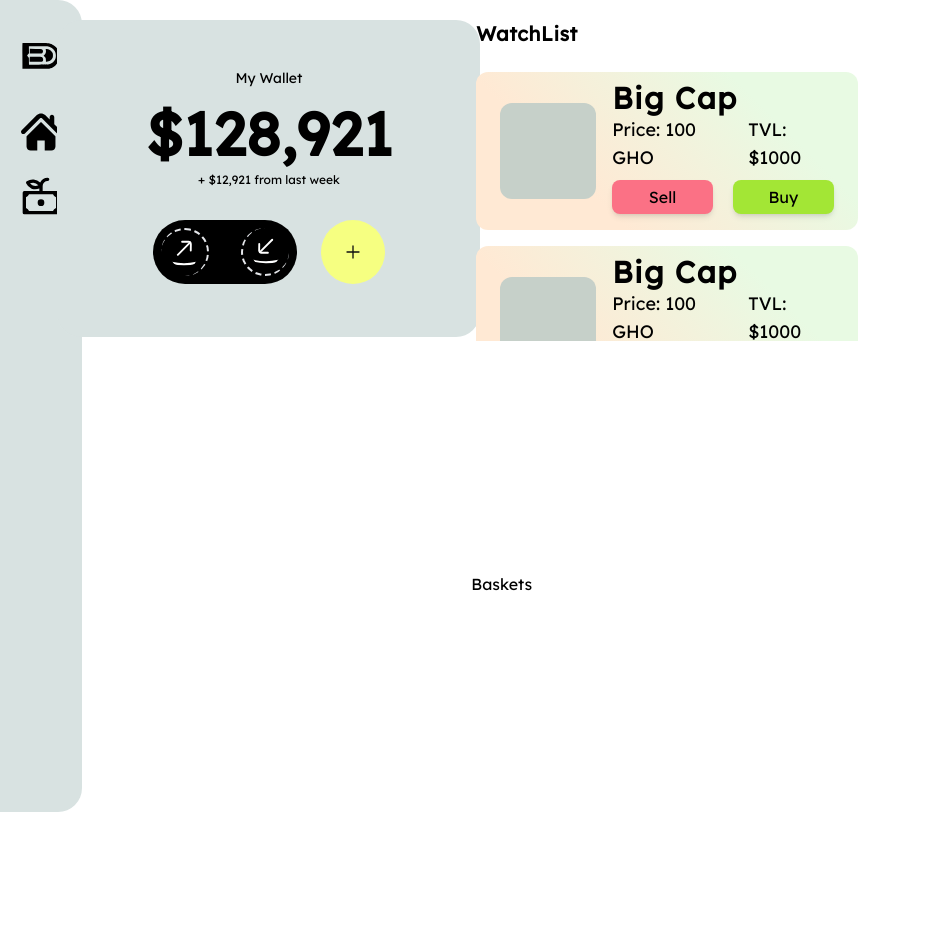
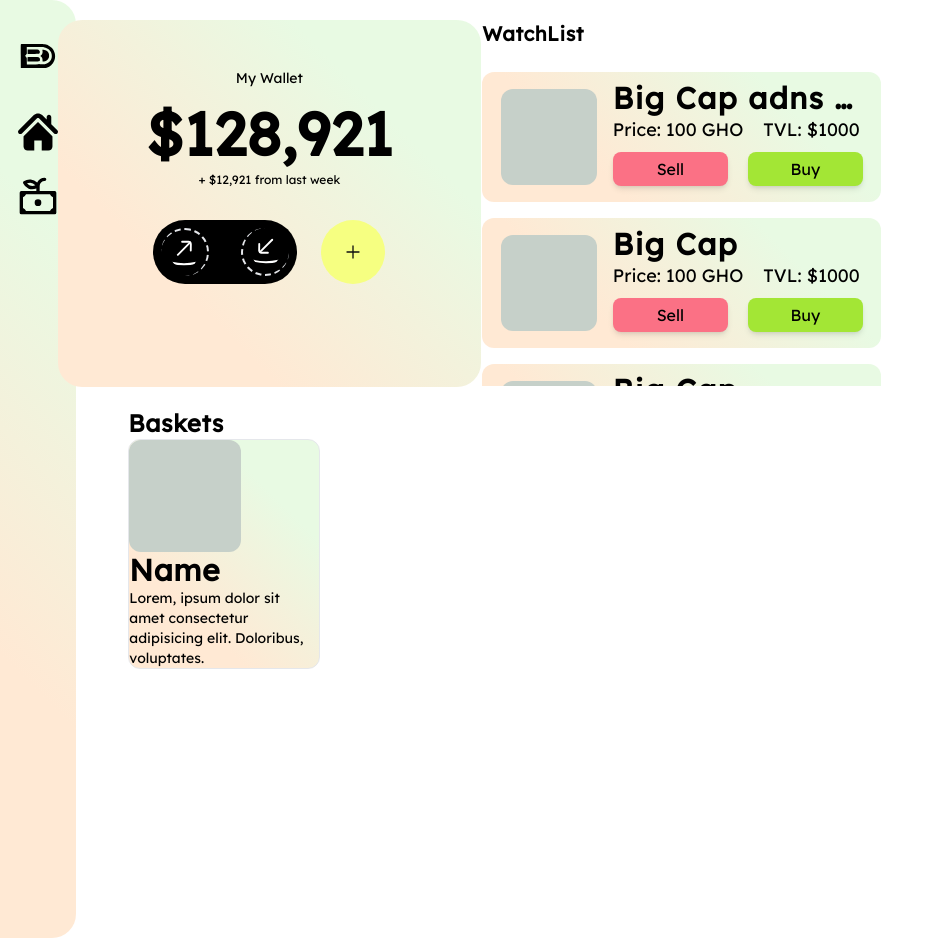
Before and after one commit to douchebank/dbank, a React (Create React App) app: page /dashboard in a window 1280 px wide. Shown: the whole page, without its empty margins (0-944 px from the left). Before the commit the page ends 812 px from the top, so only its background shows below. Built offline with nearby package versions, Linux system fonts and the light colour scheme.

Commit message:
minor changes

```diff
--- a/src/components/Baskets.tsx
+++ b/src/components/Baskets.tsx
@@ -1,9 +1,15 @@
-import React from 'react'
 
+import dummyImg from "../assets/recent.png"
 const Baskets = () => {
   return (
-    <div className='flex justify-center items-center h-full'>
-        <h1>Baskets</h1>
+    <div className=''>
+      <div className="w-[25%] border rounded-xl gradient2  ">
+        <img className="h-28 w-28 rounded-xl " src={dummyImg} alt="logo" />
+        <div>
+          <p className="text-3xl font-bold tracking-wide">Name</p>
+          <p className="whitespace-pre-wrap text-sm">Lorem, ipsum dolor sit amet consectetur adipisicing elit. Doloribus, voluptates.</p>
+        </div>
+      </div>
     </div>
   )
 }
--- a/src/components/MyWallet.tsx
+++ b/src/components/MyWallet.tsx
@@ -4,7 +4,7 @@ import send from "../assets/send.svg";
 
 const MyWallet = () => {
   return (
-    <div className="bg-grey w-fit rounded-3xl px-16 py-12 text-center">
+    <div className="gradient2 w-fit rounded-3xl px-16 py-12 text-center">
       <p className="text-sm">My Wallet</p>
       <p className="text-6xl font-bold px-6 mt-4">$128,921</p>
       <p className="text-xs mt-2">+ $12,921 from last week</p>
--- a/src/components/WatchList.tsx
+++ b/src/components/WatchList.tsx
@@ -3,7 +3,7 @@ import { BucketType } from "../constants/Types";
 const WatchList = ({ uid, title, price, tvl, logo }: BucketType) => {
   return (
     <div className="my-4">
-      <div className="flex flex-col gap-4 py-2 px-6 w-fit gradient2 rounded-xl">
+      <div className="flex flex-col gap-4 py-2 px-4 max-w-[400px] gradient2 rounded-xl">
         <div className="flex gap-4 justify-center items-center">
           <img
             src={logo ? logo : dumyImg}
@@ -11,7 +11,7 @@ const WatchList = ({ uid, title, price, tvl, logo }: BucketType) => {
             className="w-24 h-24 rounded-xl"
           />
           <div>
-            <p className="text-3xl font-bold tracking-wider">{title}</p>
+            <p className="text-3xl font-bold tracking-wider text-ellipsis overflow-hidden whitespace-nowrap w-[250px] ">{title}</p>
             <div className=" flex gap-5">
               <p className="text-lg">
                 Price: <span>{price} GHO</span>
--- a/src/pages/Dashboard/index.tsx
+++ b/src/pages/Dashboard/index.tsx
@@ -1,18 +1,18 @@
 import Baskets from "../../components/Baskets";
 import MyWallet from "../../components/MyWallet";
 import WatchList from "../../components/WatchList";
-import logo from  "../../assets/logo.svg"
-import home from "../../assets/home.svg"
-import sip from "../../assets/sip.svg"
+import logo from "../../assets/logo.svg";
+import home from "../../assets/home.svg";
+import sip from "../../assets/sip.svg";
 
 const Dashboard = () => {
   return (
     <div className="flex w-full min-h-screen ">
       {/* Left Sidebar  */}
-      <div className="bg-grey rounded-r-3xl pt-5">
-        <img src={logo} className="h-20" alt="Doosh Bank"/>
-        <img src={home} className="h-16 p-3 mx-auto" alt="Home"/>
-        <img src={sip} className="h-16 p-3 mx-auto" alt="Sip"/>
+      <div className="gradient2 rounded-r-3xl pt-5">
+        <img src={logo} className="h-20" alt="Doosh Bank" />
+        <img src={home} className="h-16 p-3 mx-auto" alt="Home" />
+        <img src={sip} className="h-16 p-3 mx-auto" alt="Sip" />
       </div>
 
       {/* Middle Part  */}
@@ -27,7 +27,13 @@ const Dashboard = () => {
 
             <div className="h-[90%] overflow-y-scroll">
               {/* Map over it instead of copy pasting  */}
-              <WatchList uid="1" title="Big Cap" price={100} tvl={1000} logo="" />
+              <WatchList
+                uid="1"
+                title="Big Cap adns asdfahsdfa"
+                price={100}
+                tvl={1000}
+                logo=""
+              />
               <WatchList uid="1" title="Big Cap" price={100} tvl={1000} />
               <WatchList uid="1" title="Big Cap" price={100} tvl={1000} />
               <WatchList uid="1" title="Big Cap" price={100} tvl={1000} />
@@ -35,7 +41,9 @@ const Dashboard = () => {
           </div>
         </div>
         {/* lowerSection */}
-        <div className="h-3/5">
+        <div className="h-3/5 px-5">
+          <h1 className="font-bold tracking-wide text-2xl">Baskets</h1>
+
           <Baskets />
         </div>
       </div>
```
